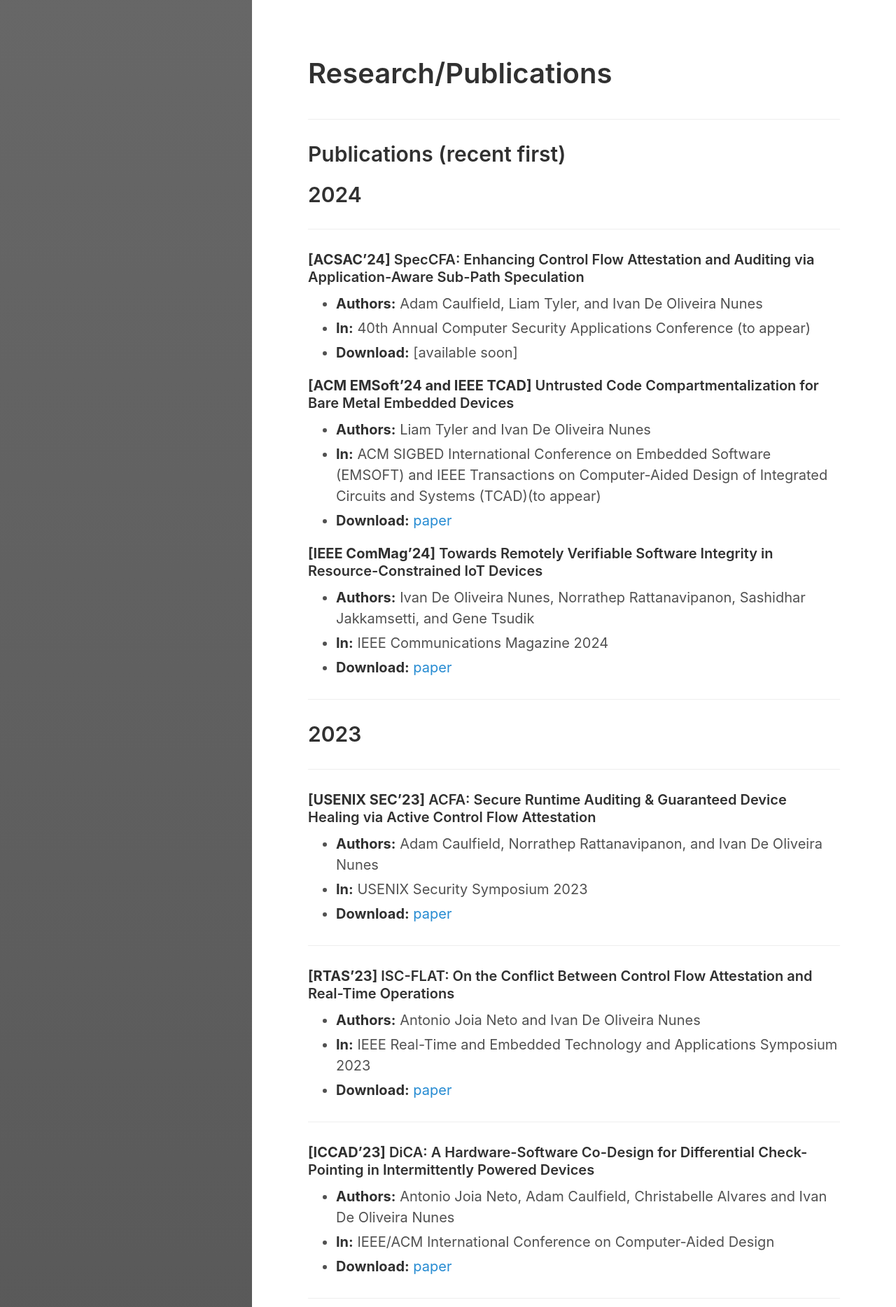
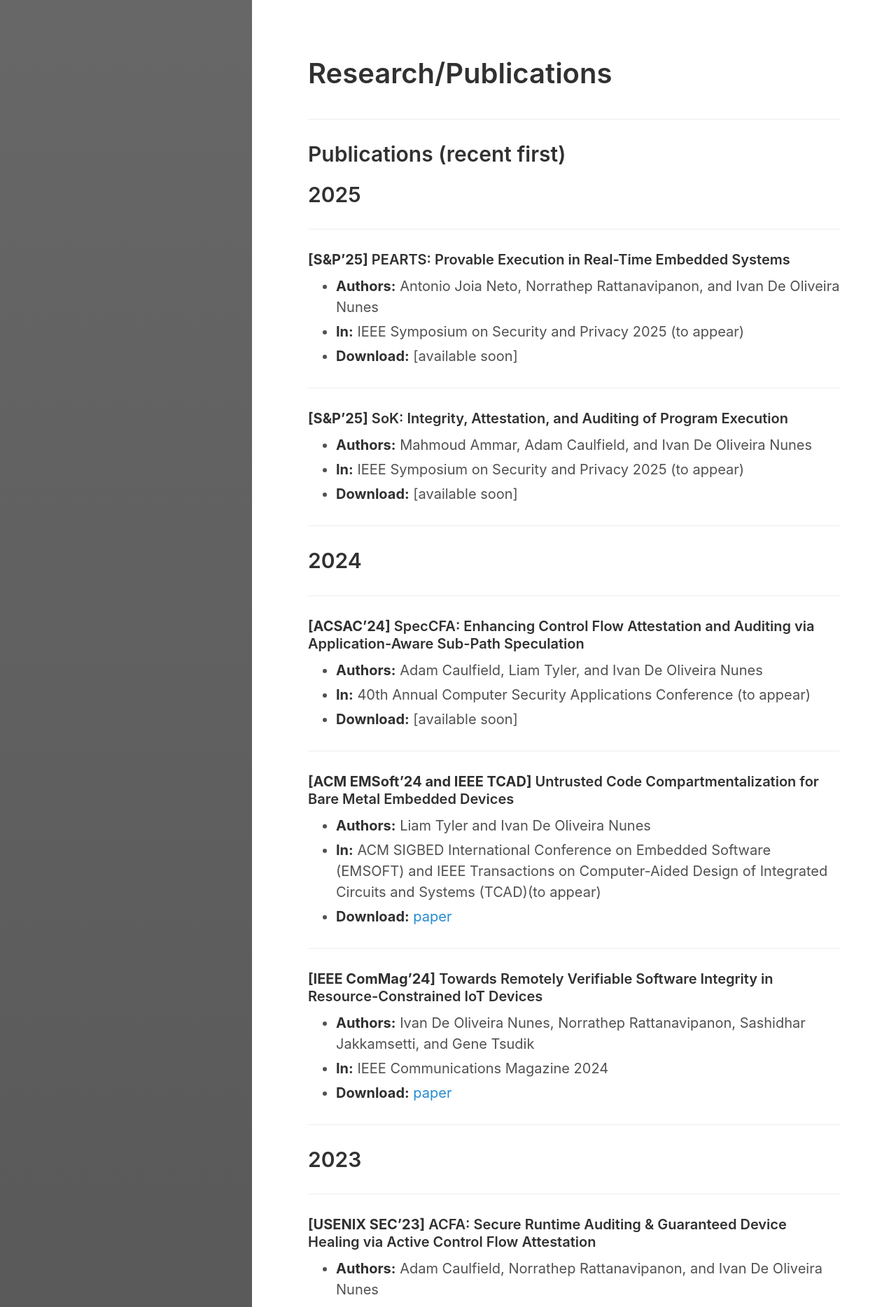
Before and after one commit to ivanolive/ivanolive.github.io, a Jekyll site: the page built from research.md, in a window 1280 px wide. Shown: the top 1868 px of the page at 70% size. Built offline with Jekyll 4.4.1, drawn with Linux system fonts in a browser that asks for light colours; some of the changed text lies outside the part shown.

Commit message:
Update research.md

```diff
--- a/research.md
+++ b/research.md
@@ -8,6 +8,29 @@
 ___
 
 ## Publications (recent first)
+
+
+## 2025
+
+___
+
+
+#### **\[S&P'25\]** PEARTS: Provable Execution in Real-Time Embedded Systems
+
+- **Authors:** Antonio Joia Neto, Norrathep Rattanavipanon, and Ivan De Oliveira Nunes
+- **In:** IEEE Symposium on Security and Privacy 2025 (to appear)
+- **Download:** [available soon]
+
+___
+
+
+#### **\[S&P'25\]** SoK: Integrity, Attestation, and Auditing of Program Execution
+
+- **Authors:** Mahmoud Ammar, Adam Caulfield, and Ivan De Oliveira Nunes
+- **In:** IEEE Symposium on Security and Privacy 2025 (to appear)
+- **Download:** [available soon]
+
+___
 
 
 ## 2024
@@ -21,12 +44,17 @@
 - **In:** 40th Annual Computer Security Applications Conference (to appear)
 - **Download:** [available soon]
 
+___
+
 
 #### **\[ACM EMSoft'24 and IEEE TCAD\]** Untrusted Code Compartmentalization for Bare Metal Embedded Devices
 
 - **Authors:** Liam Tyler and Ivan De Oliveira Nunes
 - **In:** ACM SIGBED International Conference on Embedded Software (EMSOFT) and IEEE Transactions on Computer-Aided Design of Integrated Circuits and Systems (TCAD)(to appear)
 - **Download:** [paper](https://people.rit.edu/~ixdics/pubs/UCCA.pdf)
+
+___
+
 
 #### **\[IEEE ComMag'24\]** Towards Remotely Verifiable Software Integrity in Resource-Constrained IoT Devices
 
```
